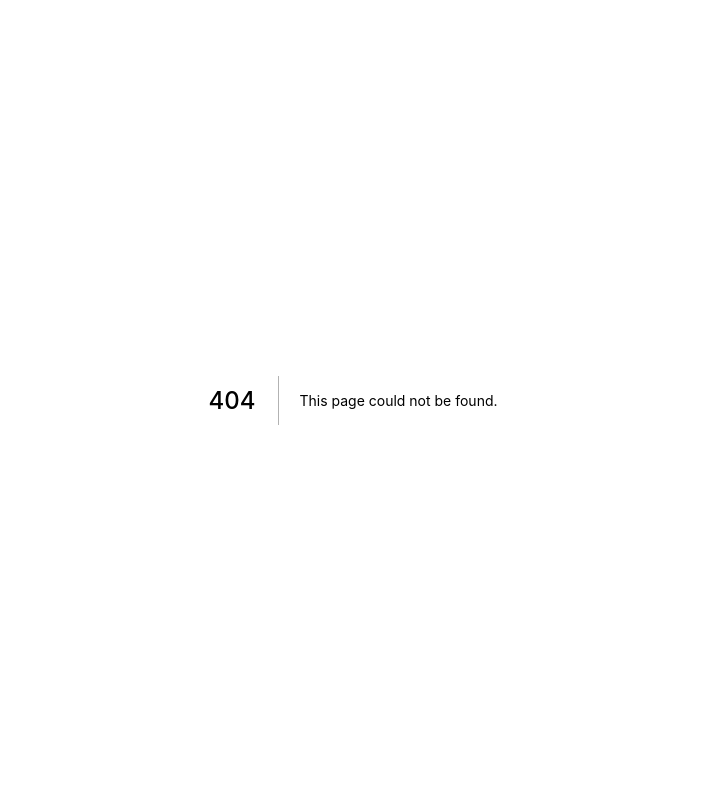
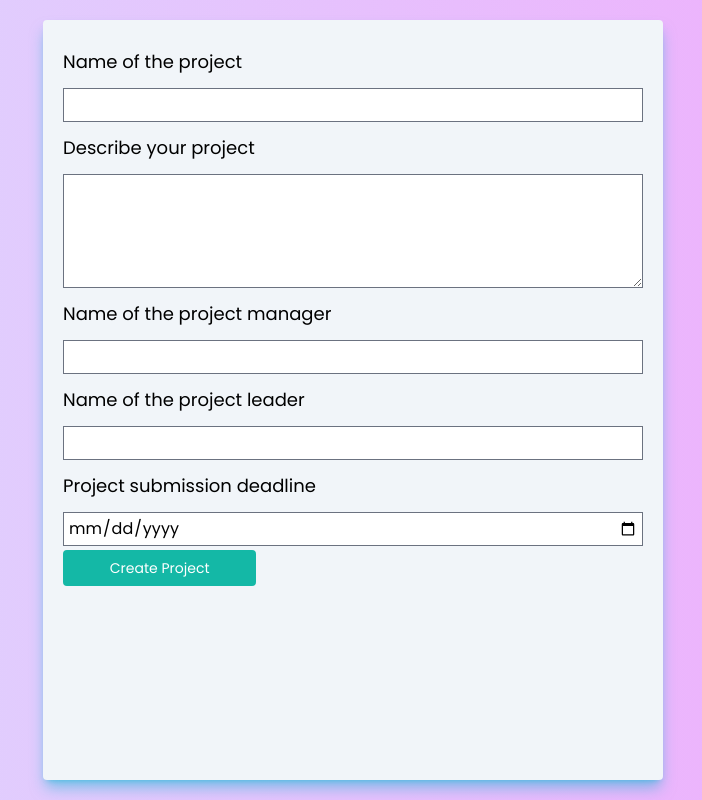
Before and after one commit to blooming-volcanoes/grab-bug-client, a Next.js app: page /project in a window 1280 px wide. Before the commit this address had no page. Shown: the whole page, without its empty margins (287-989 px from the left). Built offline with nearby package versions, Linux system fonts and the light colour scheme; what tw-elements would draw is missing.

Commit message:
Data post using http://localhost:5000/api/v1/project

```diff
--- a/package.json
+++ b/package.json
@@ -10,6 +10,7 @@
         "next": "latest",
         "react": "^17.0.2",
         "react-dom": "^17.0.2",
+        "react-hook-form": "^7.29.0",
         "react-icons": "^4.3.1",
         "react-js-pagination": "^3.0.3",
         "react-table": "^7.7.0",
--- /dev/null
+++ b/src/components/projectCreate/ProjectCreate.js
@@ -0,0 +1,95 @@
+/* eslint-disable no-alert */
+/* eslint-disable no-console */
+/* eslint-disable react/jsx-props-no-spreading */
+import React from "react";
+import { useForm } from "react-hook-form";
+
+function ProjectCreate() {
+    const { register, handleSubmit, reset } = useForm();
+    const onSubmit = (data) => {
+        fetch("http://localhost:5000/api/v1/project", {
+            method: "POST",
+            headers: {
+                "Content-Type": "application/json",
+            },
+            body: JSON.stringify(data),
+        })
+            .then((res) => res.json())
+            .then((result) => {
+                if (result.success) {
+                    alert("Project Created Successfully");
+                }
+                if (!result.success) {
+                    alert(`${result.message}`);
+                }
+            });
+
+        console.log(data);
+        reset();
+    };
+    return (
+        <div className="flex h-screen justify-center bg-gradient-to-r bg-gradient-to-r from-violet-200 to-fuchsia-300 p-5 ">
+            <form
+                className=" flex w-full flex-col content-center rounded bg-slate-100 p-2 shadow-lg shadow-cyan-500/50 lg:w-1/2 lg:p-5"
+                onSubmit={handleSubmit(onSubmit)}
+            >
+                <lable className="my-2 text-xs font-bold sm:text-sm md:text-base lg:text-lg lg:font-normal">
+                    {" "}
+                    Name of the project
+                </lable>
+                <input
+                    type="text"
+                    className="my-1 border p-1 text-black"
+                    {...register("name", { required: true })}
+                />
+                <lable className="my-2 text-xs font-bold sm:text-sm md:text-base lg:text-lg lg:font-normal">
+                    {" "}
+                    Describe your project
+                </lable>
+                <textarea
+                    className="my-1"
+                    cols="50"
+                    rows="4"
+                    {...register("description", { required: true })}
+                />
+                <lable className="my-2 text-xs font-bold sm:text-sm md:text-base lg:text-lg lg:font-normal">
+                    {" "}
+                    Name of the project manager{" "}
+                </lable>
+                <input
+                    type="text"
+                    className="my-1 border p-1 text-black"
+                    {...register("manager", { required: true })}
+                />
+                <lable className="my-2 text-xs font-bold sm:text-sm md:text-base lg:text-lg lg:font-normal">
+                    {" "}
+                    Name of the project leader
+                </lable>
+                <input
+                    type="text"
+                    className="my-1 border p-1 text-black"
+                    {...register("leader", { required: true })}
+                />
+                <lable className="my-2 text-xs font-bold sm:text-sm md:text-base lg:text-lg lg:font-normal">
+                    {" "}
+                    Project submission deadline{" "}
+                </lable>
+                <input
+                    type="date"
+                    className="my-1 border p-1 text-black"
+                    {...register("deadline", { required: true })}
+                />
+
+                <button
+                    type="submit"
+                    className="w-full flex-shrink-0  rounded border-4 border-teal-500 bg-teal-500 py-1 px-1 text-sm text-white hover:border-teal-700 hover:bg-teal-700 sm:w-3/6 md:w-2/6 lg:w-2/6"
+                >
+                    {" "}
+                    Create Project
+                </button>
+            </form>
+        </div>
+    );
+}
+
+export default ProjectCreate;
--- /dev/null
+++ b/src/pages/project/index.js
@@ -0,0 +1,8 @@
+import React from "react";
+import ProjectCreate from "../../components/projectCreate/ProjectCreate";
+
+function ProjectSubmit() {
+    return <ProjectCreate />;
+}
+
+export default ProjectSubmit;
```
Also changed, not shown: 1 other file (tests, documents, lock files or other folders).
